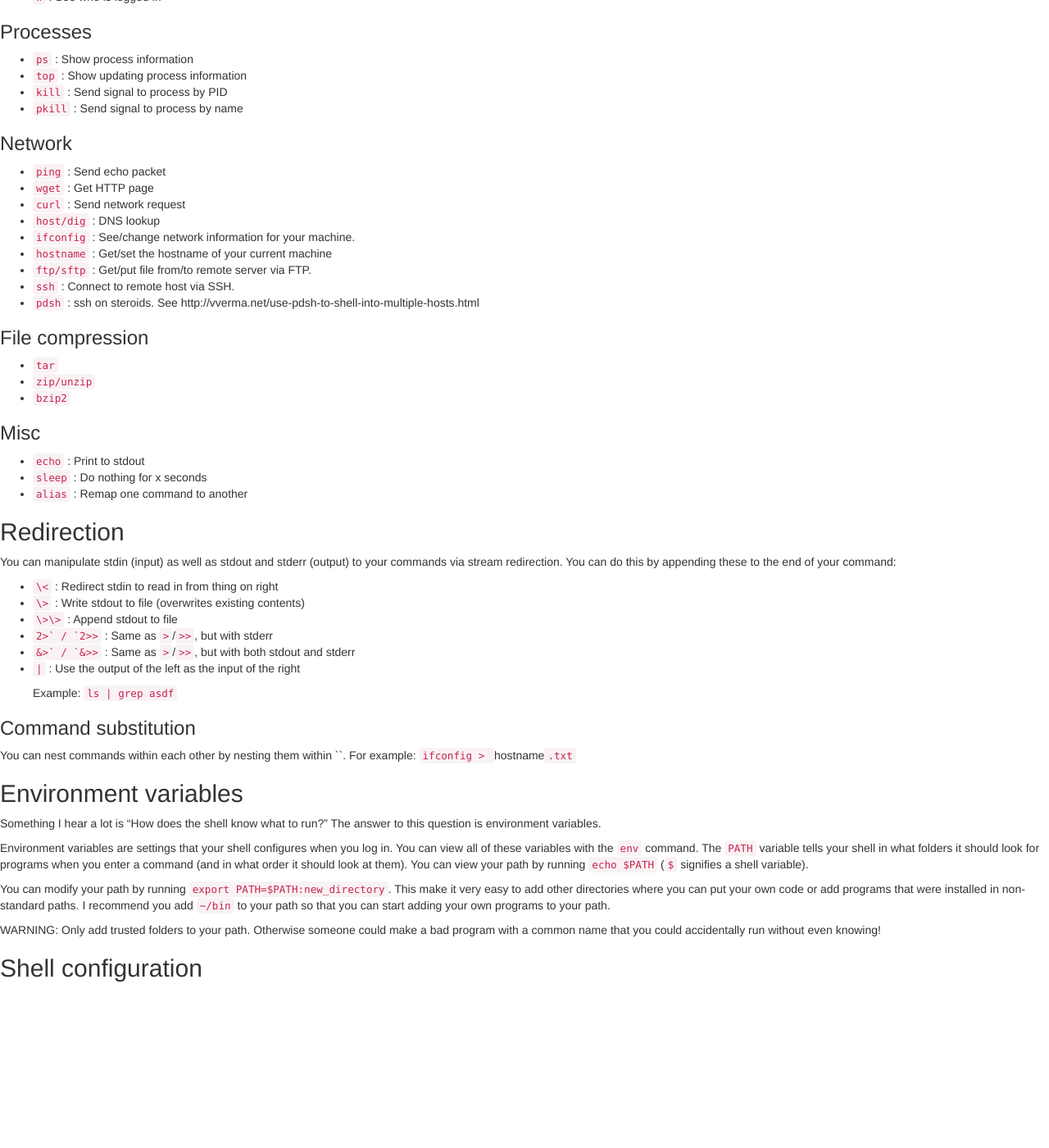
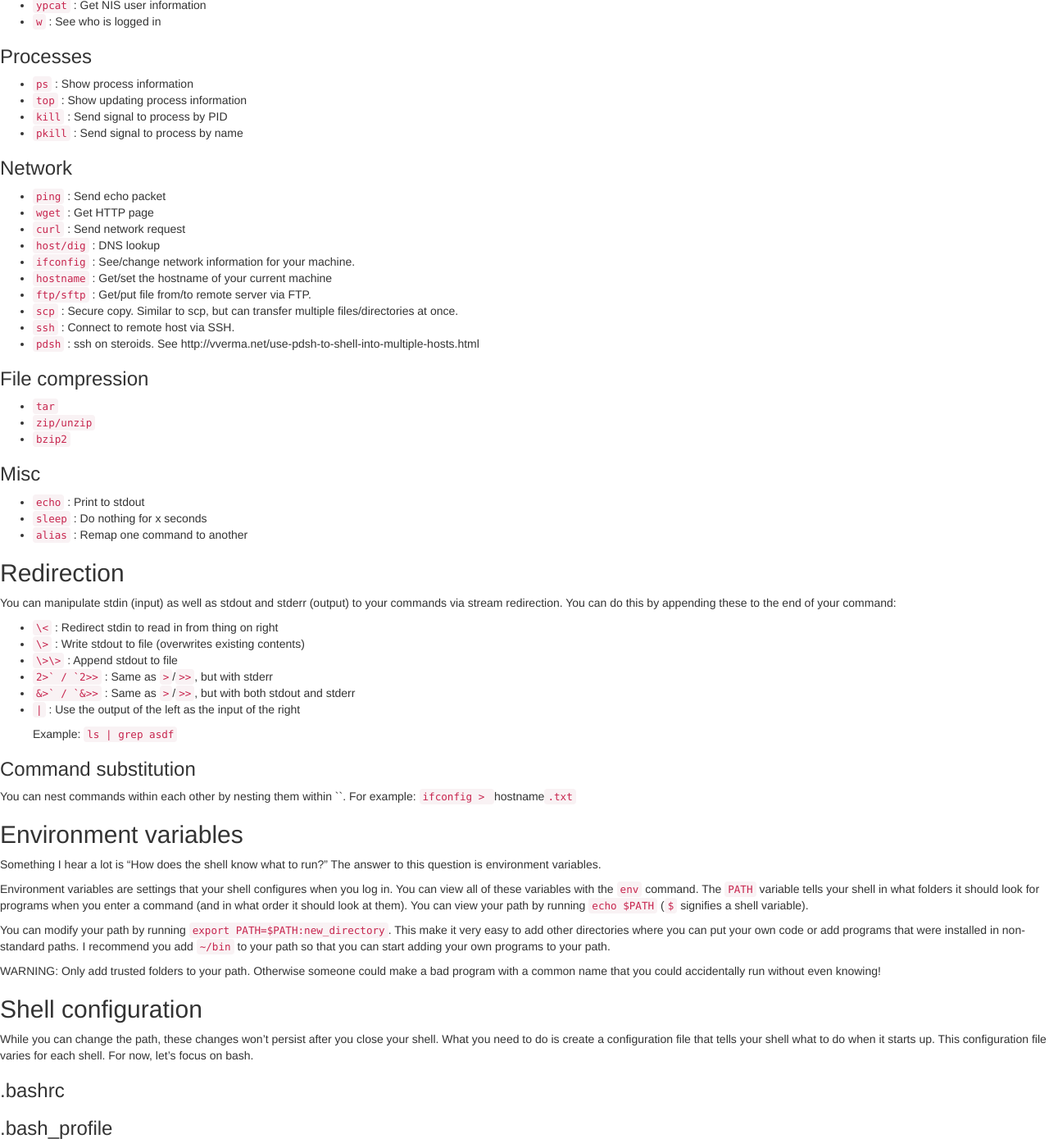
Before and after one commit to wlynch/wlynch.github.io, a Jekyll site: the page built from _posts/2014-02-14-intro-to-unix-shell.markdown, in a window 1280 px wide and 1400 px high, scrolled down 5117 px. Shown: the whole window at 82% size. Built offline with Jekyll 4.4.1, drawn with Linux system fonts in a browser that asks for light colours; Markdown is read by kramdown in place of the engine named in the settings; before the commit the page ends 6324 px from its top, so only the background shows below that; some of the changed text lies outside the part shown.

Commit message:
Started config file section

```diff
--- a/_posts/2014-02-14-intro-to-unix-shell.markdown
+++ b/_posts/2014-02-14-intro-to-unix-shell.markdown
@@ -7,6 +7,8 @@ title: Introduction to the Unix shell
 A shell is a way to interact with your operating system via a text based system.
 This allows you to do useful things like fast searches and scripting. Since it is
 a minimal interface, it makes it great to use across network connections.
+
+There are many types of shells including bash, csh, tcsh, and zsh.
 
 ### Shell vs. Terminal
 People often ask what the difference between a shell and a terminal is. A shell is the actual
@@ -289,6 +291,7 @@ For example:
 - `ifconfig` : See/change network information for your machine.
 - `hostname` : Get/set the hostname of your current machine
 - `ftp/sftp` : Get/put file from/to remote server via FTP.
+- `scp` : Secure copy. Similar to scp, but can transfer multiple files/directories at once.
 - `ssh` : Connect to remote host via SSH.
 - `pdsh` : ssh on steroids. See http://vverma.net/use-pdsh-to-shell-into-multiple-hosts.html
 
@@ -338,3 +341,10 @@ WARNING: Only add trusted folders to your path. Otherwise someone could make a b
 with a common name that you could accidentally run without even knowing!
 
 ## Shell configuration
+While you can change the path, these changes won't persist after you close your shell.
+What you need to do is create a configuration file that tells your shell what to do when
+it starts up. This configuration file varies for each shell. For now, let's focus on bash.
+
+###.bashrc
+
+###.bash_profile
```
